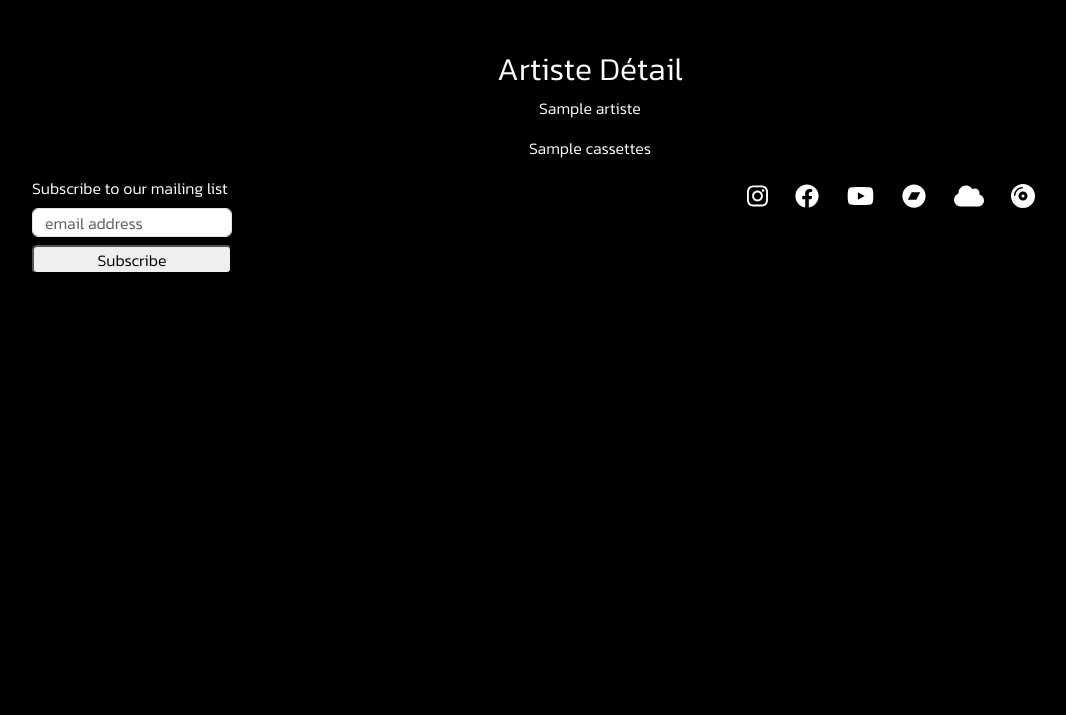
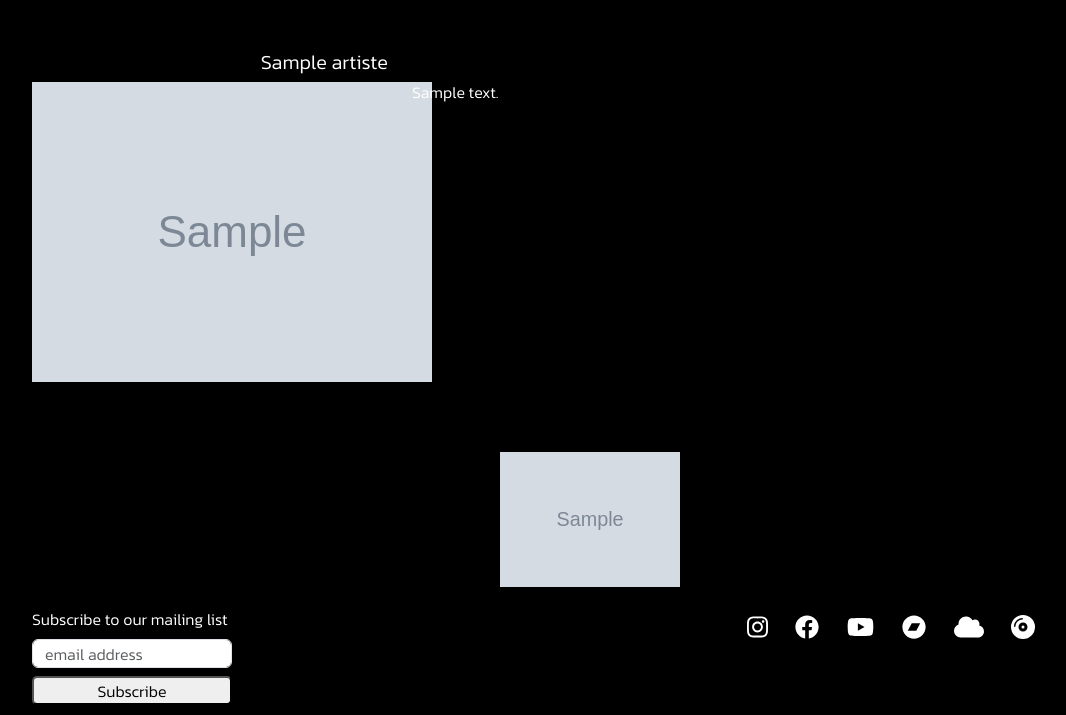
Before and after one commit to kesey/py_ttt, a Django app: template ttt_front/templates/ttt_front/artiste_detail.html in a window 1280 px wide. Shown: the part 184-899 px from the top of the page, without its empty margins (50-1116 px from the left). Before the commit the page ends 457 px from the top, so only its background shows below. Run offline with Django 4.2, Linux system fonts and the light colour scheme; the template is opened without the code that fills it: most values are stand-ins (such as "Sample title", 1, 10 or a date in 2020); grey boxes marked "Sample" are stand-in pictures.

Commit message:
add artiste_detail view

```diff
--- a/static/css/components/list_item.less
+++ b/static/css/components/list_item.less
@@ -6,12 +6,11 @@
         color: @white;
         img {
             height: 200px;
-            // width: 200px;
         }
         .item_infos {
             position: absolute;
             top: 20px;
-            left: 10px;
+            left: 5px;
             padding: 5px;
             word-wrap: break-word;
             visibility: hidden;
--- a/static/css/ttt_front.css
+++ b/static/css/ttt_front.css
@@ -115,6 +115,9 @@ body {
   z-index: 1;
   visibility: hidden;
 }
+.zoom_in {
+  width: 600px;
+}
 /**********************************import components-style**********************************/
 /**********************************************menu********************************/
 header {
@@ -207,7 +210,7 @@ article.bottom {
 .show_infos .cover .item_infos {
   position: absolute;
   top: 20px;
-  left: 10px;
+  left: 5px;
   padding: 5px;
   word-wrap: break-word;
   visibility: hidden;
@@ -219,3 +222,29 @@ article.bottom {
   opacity: 0.15;
 }
 /**********************************import partials-style************************************/
+.detail {
+  display: inline-block;
+  padding-top: 30px;
+}
+.image_container {
+  min-width: 350px;
+}
+.image_container img.zoom {
+  min-width: 250px;
+}
+.image_container img.zoom:hover {
+  cursor: zoom-in;
+}
+.image_container img.zoom.zoom_in:hover {
+  cursor: zoom-out;
+}
+.show_infos.min {
+  margin-top: 70px;
+  margin-bottom: 20px;
+}
+.min img.min_image {
+  height: 135px;
+}
+.min .item_infos.min_info {
+  font-size: 14px;
+}
--- a/static/js/ttt_front.js
+++ b/static/js/ttt_front.js
@@ -36,4 +36,18 @@ $(document).ready(function() {
             }
         });
     });
+
+    $("img.zoom").on( "click", function() { // zoom image
+        if ($(this).hasClass("zoom_in")) {
+            $(this).removeClass("zoom_in");
+            $(this).parent().addClass("col-4 right_align");
+            $(this).parent().next().addClass("left_align");
+            $(this).parent().next().removeClass("center");
+        } else {
+            $(this).addClass("zoom_in");
+            $(this).parent().removeClass("col-4 right_align");
+            $(this).parent().next().addClass("center");
+            $(this).parent().next().removeClass("left_align");
+        };
+    });
 });
--- a/ttt_front/templates/ttt_front/artiste_detail.html
+++ b/ttt_front/templates/ttt_front/artiste_detail.html
@@ -1,7 +1,23 @@
 {% extends "base_front.html" %}
+{% load ttt_front_extras %}
 
 {% block content %}
-    <h2>Artiste Détail</h2>
-    <p>{{ artiste }}</p>
-    <p>{{ cassettes }}</p>
+    {% for a in artiste %}
+        <div class="row">
+            <div class="col-4 right_align image_container">
+                <h5>{{ a.nom }}</h5>
+                <img class="zoom" src="{{ a.image_artiste.url }}" title="artiste" alt="image_{{ a.nom }}">
+            </div>
+            <div class="col detail left_align" >{{ a.bio|safe }}</div>
+        </div>
+    {% endfor %}
+    <!------------------------------------------------------------------------------release(s) produite(s) par l'artiste-------------------------------------------------------------------------------------->
+    {% for cassette in cassettes %}
+        <div class="show_infos min">
+            <a class="cover" href="{% url 'cassette_detail' cassette.id_cassette %}" >
+                <img class="min_image" src="{{ cassette.image_pochette.url }}" title="image_pochette" alt="{{ cassette.titre }}">
+                <span class="item_infos min_info">{{ cassette.code }} // {% for artiste in artistes|value_from_key:cassette.id_cassette %} {{ artiste }} {% endfor %} // {{ cassette.titre }}</span>
+            </a>
+        </div>
+    {% endfor %}
 {% endblock content %}
--- a/ttt_front/views.py
+++ b/ttt_front/views.py
@@ -58,9 +58,13 @@ def artistes(request):
 def artiste_detail(request, id_artiste):
     artiste = Artiste.objects.filter(id_artiste=id_artiste)
     cassettes = artiste.get().cassette.all()
+    artistes = {}
+    for cassette in cassettes: # get artistes for each cassette
+        artistes[cassette.id_cassette] = Artiste.objects.filter(cassette=cassette)
     context = {
         "artiste": artiste,
-        "cassettes": cassettes
+        "cassettes": cassettes,
+        "artistes": artistes
     }
     return render(
         request,
```
Also changed, not shown: static/css/partials/artiste_detail.less (added, +31 -0 lines), static/css/styles_front.less (+5 -2 lines), ttt_back/views.py (+5 -5 lines).
